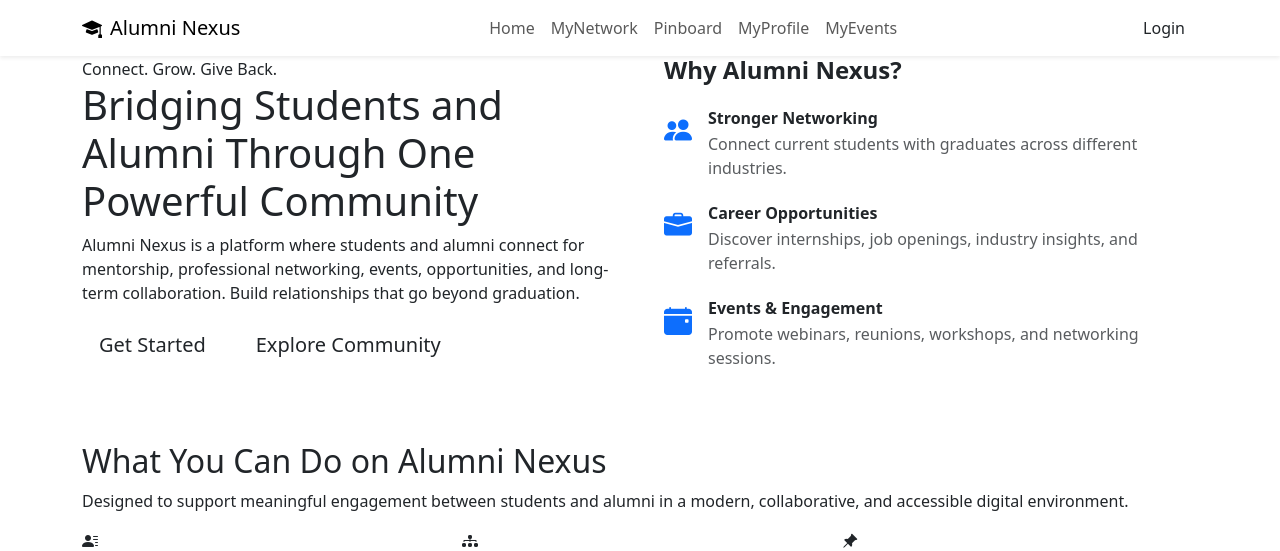
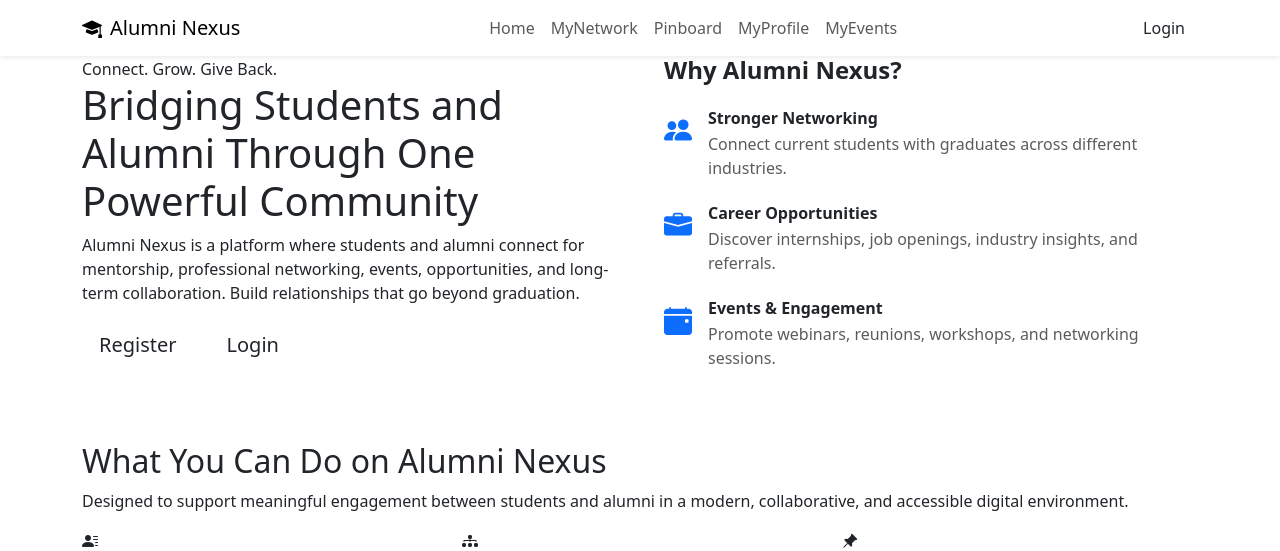
Before and after one commit to Mila522/Alumni-Nexus, a Flask app: page / in a window 1280 px wide. Shown: the top 551 px of the page. Run offline with Flask 3, Linux system fonts and the light colour scheme.

Commit message:
Update home.html

```diff
--- a/templates/home.html
+++ b/templates/home.html
@@ -19,9 +19,9 @@
                 </p>
 
                 <div class="d-flex flex-wrap gap-3">
-                    <a href="#" class="btn btn-main btn-lg">Get Started</a>
-                    <a href="#" class="btn btn-outline-main btn-lg">Explore Community</a>
-                </div>
+          <a href="{{ url_for('register') }}" class="btn btn-main btn-lg">Register</a>
+        <a href="{{ url_for('login') }}" class="btn btn-outline-main btn-lg">Login</a>
+</div>
             </div>
 
             <div class="col-lg-6">
```
